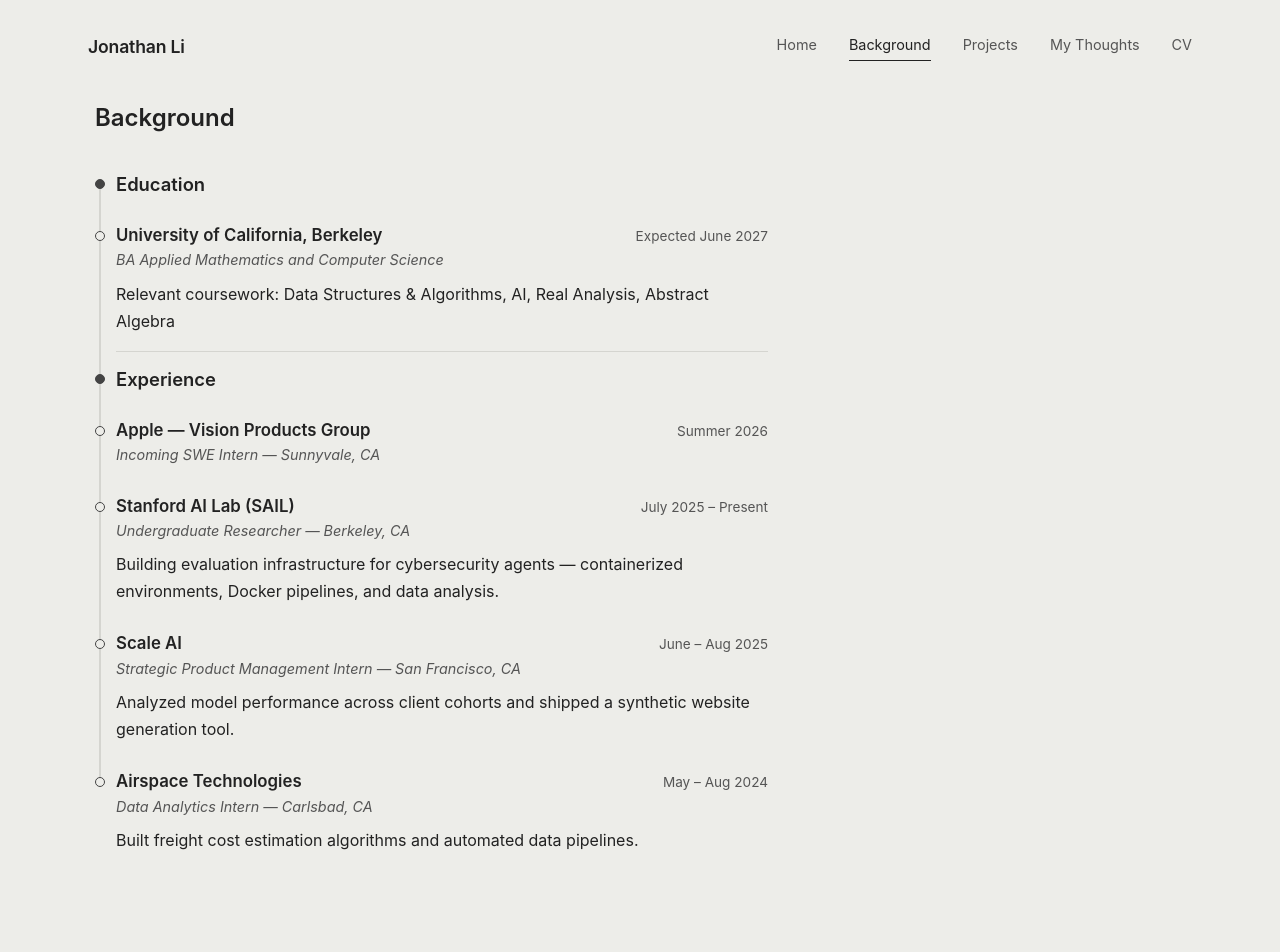
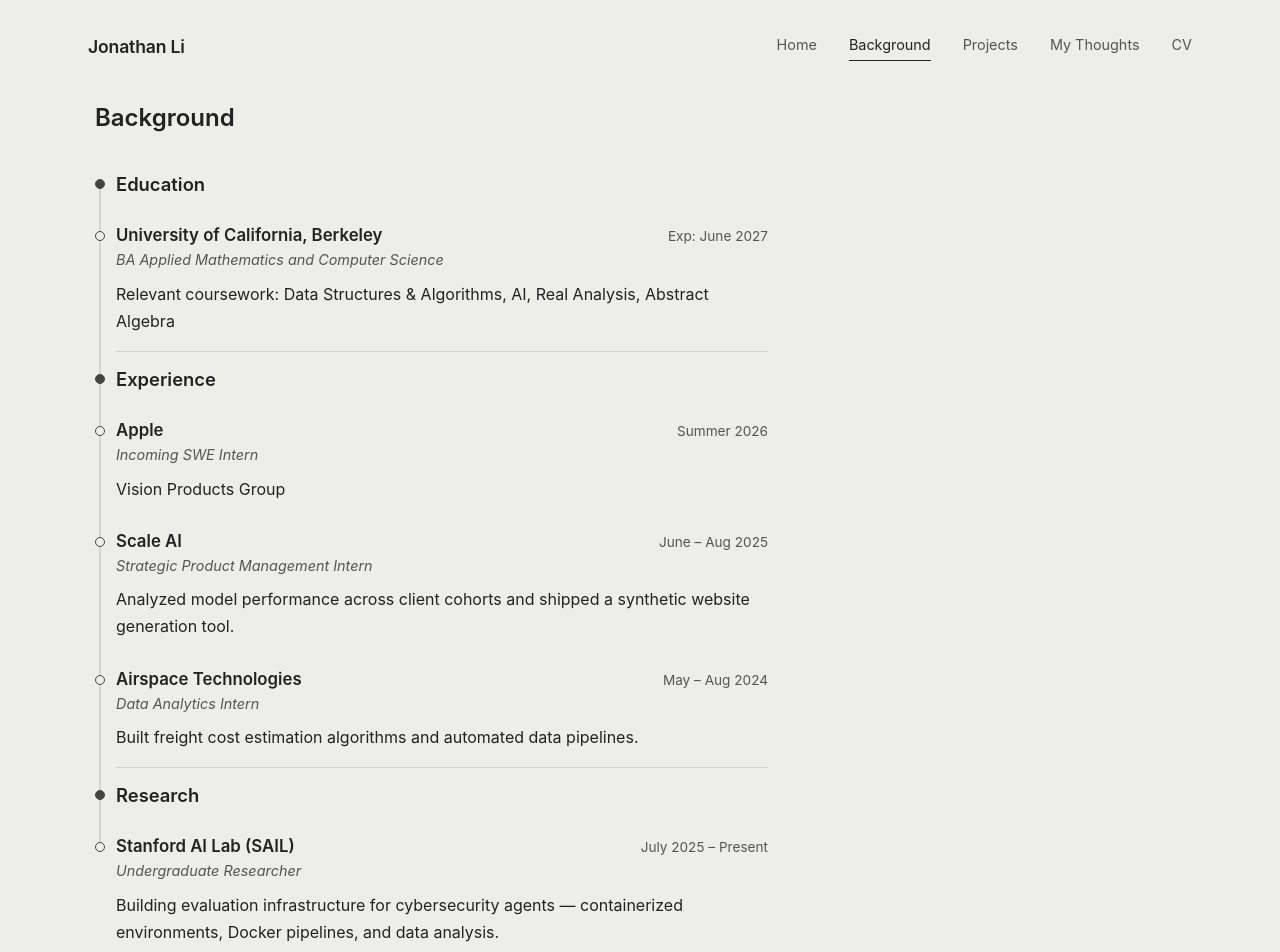
Before and after one commit to johnnyli-dev/personal-website, a Next.js app: page /research in a window 1280 px wide. Shown: the top 952 px of the page. Built offline with nearby package versions, Linux system fonts and the light colour scheme.

Commit message:
refactor timing and look of background page

```diff
--- a/src/app/page.tsx
+++ b/src/app/page.tsx
@@ -21,7 +21,7 @@
         This summer, I&apos;ll be at <strong>Apple</strong> as a Software Enginering Intern working in the{" "}
         <strong>Vision Products Group</strong>. Previously, I worked at{" "}
         <strong>Scale AI</strong> as a Product Managment Intern and <strong>Airspace Technologies</strong>,
-        as a Data Analyst Intern. Currently, I'm a researcher at{" "}
+        as a Data Analyst Intern. Currently, I'm a machine learning researcher at{" "}
         <strong>Stanford AI Lab (SAIL)</strong> focusing on{" "}
         <strong>AI Cybersecurity Benchmarks</strong>.
       </p>
--- a/src/app/research/page.module.css
+++ b/src/app/research/page.module.css
@@ -5,7 +5,7 @@
     height: 0
   }
   to {
-    height: calc(100% - var(--line-end-offset, 5rem));
+    height: calc(100% - var(--line-end-offset, 6.5rem));
   }
 }
 
@@ -61,7 +61,7 @@
   width: 1.5px;
   height: 0;
   background: var(--color-border);
-  animation: drawLine 2.5s ease-out forwards;
+  animation: drawLine 2s ease forwards;
 }
 
 /* Timeline items (shared) */
@@ -72,14 +72,15 @@
   animation: fadeIn 0.3s ease-out forwards;
 }
 
-/* Child 3 is now the divider, so timelineItems are 1,2,4,5,6,7,8 */
-.timelineItem:nth-child(1) { animation-delay: 0s; }
-.timelineItem:nth-child(2) { animation-delay: 0.02s; }
-.timelineItem:nth-child(4) { animation-delay: 0.30s; }
-.timelineItem:nth-child(5) { animation-delay: 0.55s; }
-.timelineItem:nth-child(6) { animation-delay: 0.80s; }
-.timelineItem:nth-child(7) { animation-delay: 1.35s; }
-.timelineItem:nth-child(8) { animation-delay: 2.20s; }
+/* Dividers are children 3 and 8; timelineItems are 1,2,4,5,6,7,9,10 */
+.timelineItem:nth-child(1)  { animation-delay: 0s; }
+.timelineItem:nth-child(2)  { animation-delay: 0.10s; }
+.timelineItem:nth-child(4)  { animation-delay: 0.30s; }
+.timelineItem:nth-child(5)  { animation-delay: 0.45s; }
+.timelineItem:nth-child(6)  { animation-delay: 0.60s; }
+.timelineItem:nth-child(7)  { animation-delay: 0.75s; }
+.timelineItem:nth-child(9)  { animation-delay: 1.00s; }
+.timelineItem:nth-child(10) { animation-delay: 1.30s; }
 
 /* Timeline content (slides in from left) */
 
@@ -89,13 +90,14 @@
   animation: revealEntry 0.4s ease-out forwards;
 }
 
-.timelineItem:nth-child(1) .timelineContent { animation-delay: 0.18s; }
-.timelineItem:nth-child(2) .timelineContent { animation-delay: 0.28s; }
-.timelineItem:nth-child(4) .timelineContent { animation-delay: 0.63s; }
-.timelineItem:nth-child(5) .timelineContent { animation-delay: 0.68s; }
-.timelineItem:nth-child(6) .timelineContent { animation-delay: 0.98s; }
-.timelineItem:nth-child(7) .timelineContent { animation-delay: 1.53s; }
-.timelineItem:nth-child(8) .timelineContent { animation-delay: 2.18s; }
+.timelineItem:nth-child(1)  .timelineContent { animation-delay: 0.08s; }
+.timelineItem:nth-child(2)  .timelineContent { animation-delay: 0.18s; }
+.timelineItem:nth-child(4)  .timelineContent { animation-delay: 0.38s; }
+.timelineItem:nth-child(5)  .timelineContent { animation-delay: 0.53s; }
+.timelineItem:nth-child(6)  .timelineContent { animation-delay: 0.68s; }
+.timelineItem:nth-child(7)  .timelineContent { animation-delay: 0.83s; }
+.timelineItem:nth-child(9)  .timelineContent { animation-delay: 1.08s; }
+.timelineItem:nth-child(10) .timelineContent { animation-delay: 1.38s; }
 
 /* Timeline nodes */
 
@@ -137,15 +139,23 @@
   height: 1px;
   background: var(--color-border);
   width: 0;
-  animation: drawDivider 0.75s ease-out forwards;
-  animation-delay: 0.35s;
+  animation: drawDivider 0.75s ease forwards;
 }
+
+/* First divider (between Education and Experience) */
+.timelineDivider:nth-child(3) .dividerLine { animation-delay: 0.20s; }
+/* Second divider (between Experience and Research) */
+.timelineDivider:nth-child(8) .dividerLine { animation-delay: 0.90s; }
 
 /* Experience entries */
 
 .timelineEntry {
   margin-bottom: 0.75rem;
   margin-top: 1.75rem;
+}
+
+.timelineContent h3 {
+  margin: 0;
 }
 
 .entryHeader {
@@ -155,21 +165,17 @@
   gap: 1rem;
 }
 
-.entryHeader h3 {
-  margin: 0;
+.role {
+  font-size: 0.9rem;
+  color: var(--color-text-secondary);
+  margin-bottom: 0.5rem;
+  font-style: italic;
 }
 
 .date {
   font-size: 0.85rem;
   color: var(--color-text-secondary);
   white-space: nowrap;
-}
-
-.role {
-  font-size: 0.9rem;
-  color: var(--color-text-secondary);
-  margin-bottom: 0.5rem;
-  font-style: italic;
 }
 
 /* Responsive */
@@ -209,7 +215,7 @@
 
   .timeline::before {
     animation: none;
-    height: calc(100% - var(--line-end-offset, 6rem));
+    height: calc(100% - var(--line-end-offset, 5rem));
   }
 
   .timelineItem {
--- a/src/app/research/page.tsx
+++ b/src/app/research/page.tsx
@@ -18,7 +18,7 @@
           <div className={styles.timelineContent}>
             <div className={styles.entryHeader}>
               <h3>University of California, Berkeley</h3>
-              <span className={styles.date}>Expected June 2027</span>
+              <span className={styles.date}>Exp: June 2027</span>
             </div>
             <p className={styles.role}>BA Applied Mathematics and Computer Science</p>
             <p>
@@ -43,25 +43,11 @@
           <div className={styles.timelineNode} />
           <div className={styles.timelineContent}>
             <div className={styles.entryHeader}>
-              <h3>Apple — Vision Products Group</h3>
+              <h3>Apple</h3>
               <span className={styles.date}>Summer 2026</span>
             </div>
-            <p className={styles.role}>Incoming SWE Intern — Sunnyvale, CA</p>
-          </div>
-        </div>
-
-        <div className={`${styles.timelineItem} ${styles.timelineEntry}`}>
-          <div className={styles.timelineNode} />
-          <div className={styles.timelineContent}>
-            <div className={styles.entryHeader}>
-              <h3>Stanford AI Lab (SAIL)</h3>
-              <span className={styles.date}>July 2025 – Present</span>
-            </div>
-            <p className={styles.role}>Undergraduate Researcher — Berkeley, CA</p>
-            <p>
-              Building evaluation infrastructure for cybersecurity agents —
-              containerized environments, Docker pipelines, and data analysis.
-            </p>
+            <p className={styles.role}>Incoming SWE Intern</p>
+            <p>Vision Products Group</p>
           </div>
         </div>
 
@@ -72,9 +58,7 @@
               <h3>Scale AI</h3>
               <span className={styles.date}>June – Aug 2025</span>
             </div>
-            <p className={styles.role}>
-              Strategic Product Management Intern — San Francisco, CA
-            </p>
+            <p className={styles.role}>Strategic Product Management Intern</p>
             <p>
               Analyzed model performance across client cohorts and shipped a
               synthetic website generation tool.
@@ -89,9 +73,35 @@
               <h3>Airspace Technologies</h3>
               <span className={styles.date}>May – Aug 2024</span>
             </div>
-            <p className={styles.role}>Data Analytics Intern — Carlsbad, CA</p>
+            <p className={styles.role}>Data Analytics Intern</p>
             <p>
               Built freight cost estimation algorithms and automated data pipelines.
+            </p>
+          </div>
+        </div>
+
+        <div className={styles.timelineDivider}>
+          <div className={styles.dividerLine} />
+        </div>
+
+        <div className={`${styles.timelineItem} ${styles.sectionLabel}`}>
+          <div className={styles.timelineNode} />
+          <div className={styles.timelineContent}>
+            <h2>Research</h2>
+          </div>
+        </div>
+
+        <div className={`${styles.timelineItem} ${styles.timelineEntry}`}>
+          <div className={styles.timelineNode} />
+          <div className={styles.timelineContent}>
+            <div className={styles.entryHeader}>
+              <h3>Stanford AI Lab (SAIL)</h3>
+              <span className={styles.date}>July 2025 – Present</span>
+            </div>
+            <p className={styles.role}>Undergraduate Researcher</p>
+            <p>
+              Building evaluation infrastructure for cybersecurity agents —
+              containerized environments, Docker pipelines, and data analysis.
             </p>
           </div>
         </div>
```
